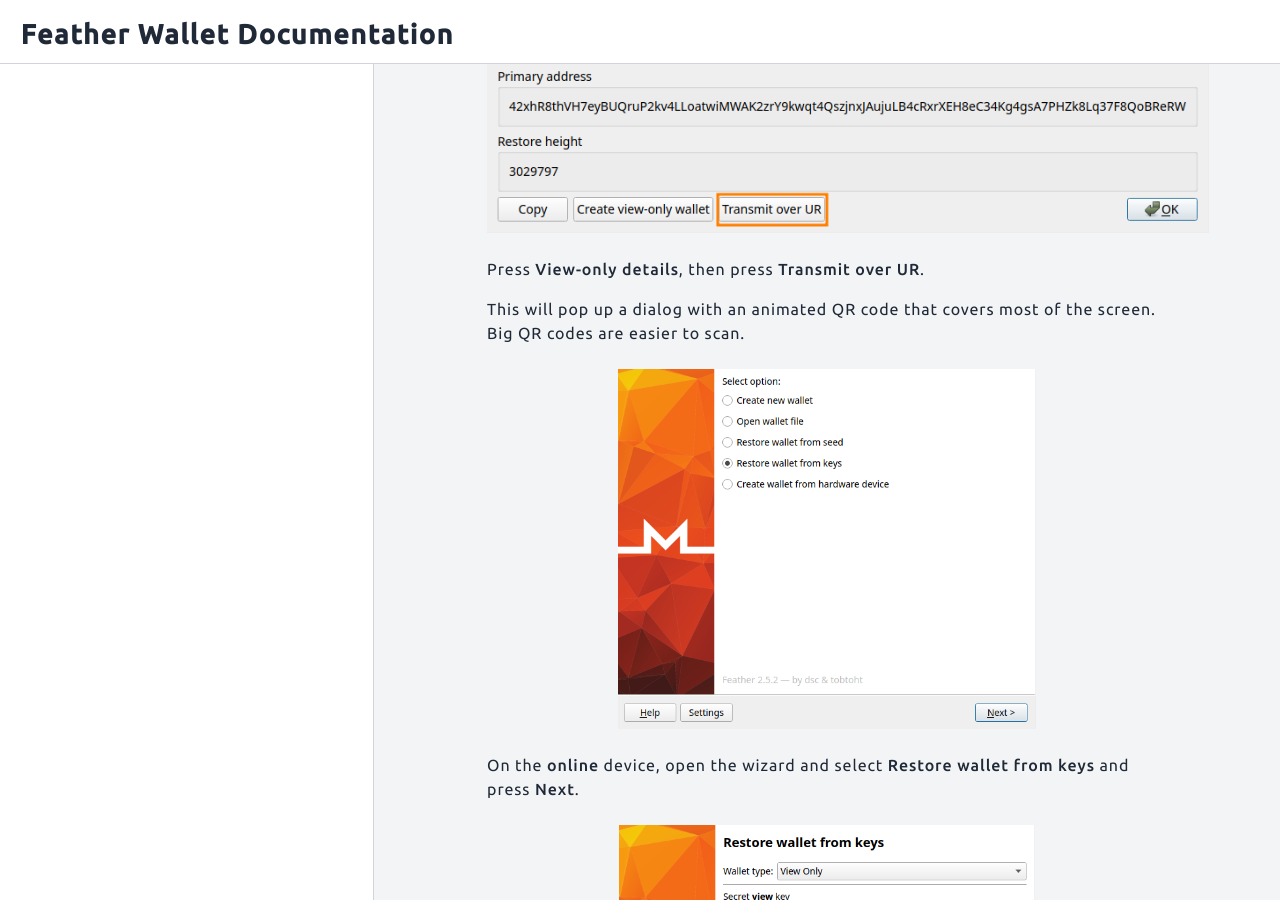
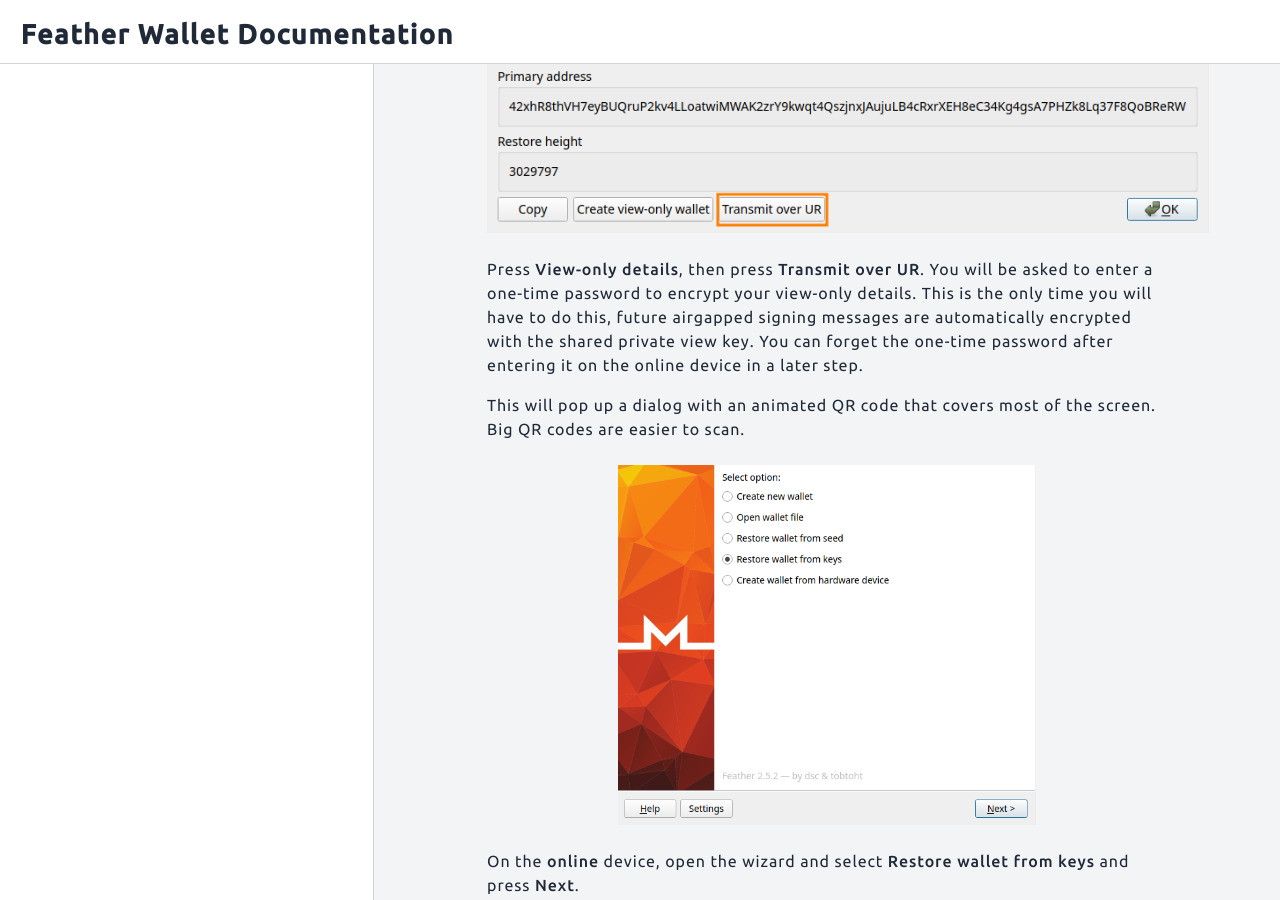
Before and after one commit to jermanuts/feather-docs, a Jekyll site: the page built from content/_guides/offline_tx_signing.md, in a window 1280 px wide and 900 px high, scrolled down 2863 px. Built offline with Jekyll 4.4.1, drawn with Linux system fonts in a browser that asks for light colours.

Commit message:
airgap: fix image url, add password note

```diff
--- a/content/_guides/offline_tx_signing.md
+++ b/content/_guides/offline_tx_signing.md
@@ -58,7 +58,7 @@
 
 ![Transmit over UR](/static/files/airgap_transmit.png)
 
-Press **View-only details**, then press **Transmit over UR**.
+Press **View-only details**, then press **Transmit over UR**. You will be asked to enter a one-time password to encrypt your view-only details. This is the only time you will have to do this, future airgapped signing messages are automatically encrypted with the shared private view key. You can forget the one-time password after entering it on the online device in a later step.
 
 This will pop up a dialog with an animated QR code that covers most of the screen. Big QR codes are easier to scan.
 
@@ -140,7 +140,7 @@
 
 On the **offline** wallet, click **Next** to move to step 3.
 
-![Sign the transaction](/static/files/airgap_mode_sign.png)
+![Sign the transaction](/static/files/airgap_sign.png)
 
 After the scan is complete, a window will pop up showing you the transaction details. There will typically be two outputs,
 one 'change' output that goes back to your wallet. This output has a yellow or green background. The other one is the
```
